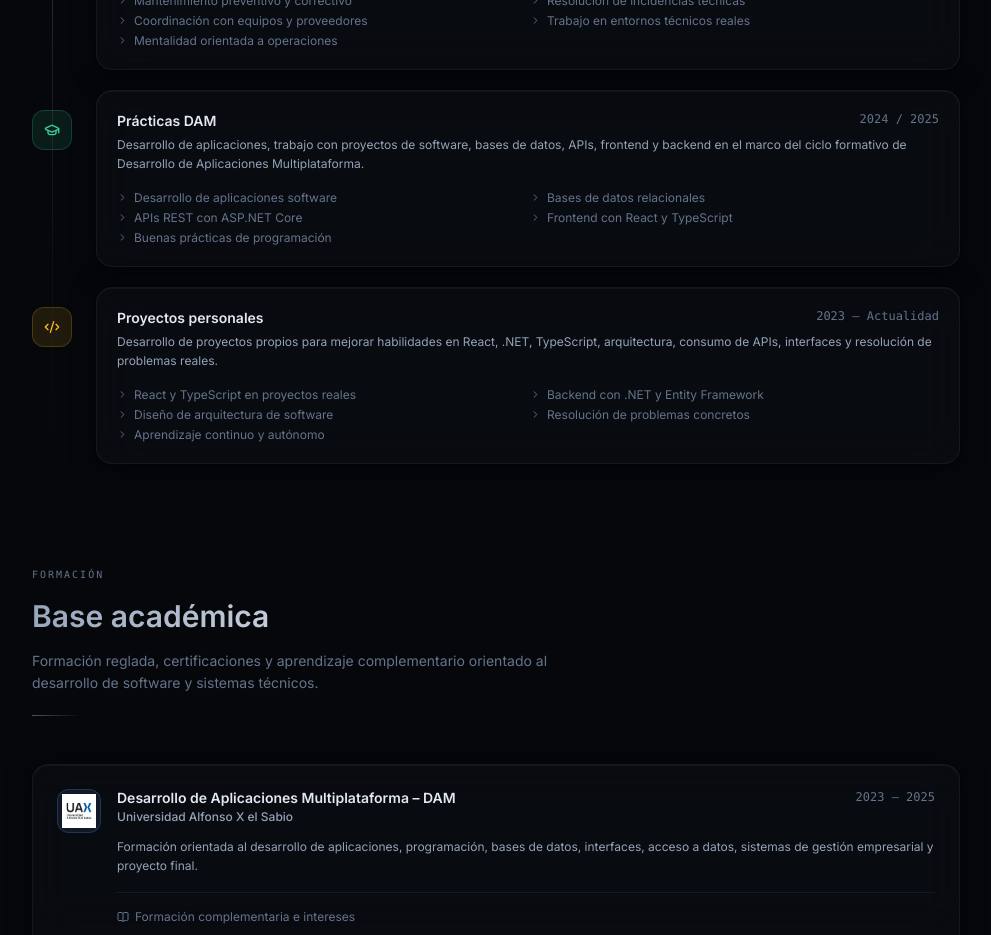
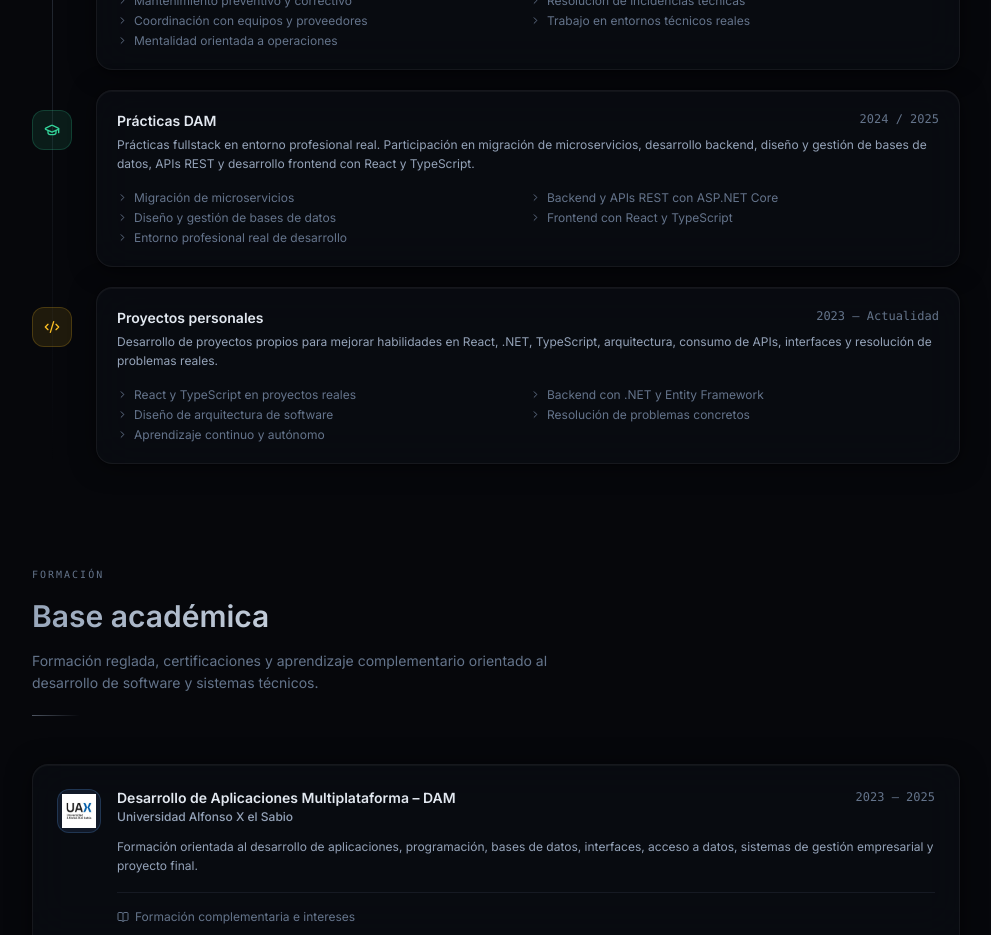
Before and after one commit to Manumost93/portfolio, a React app: page / in a window 1280 px wide. Shown: the part 5820-6755 px from the top of the page, without its empty margins (264-1255 px from the left). Built offline with nearby package versions, Linux system fonts and the light colour scheme; the HTML template or start-up script is replaced by a standard one.

Commit message:
fix: update DAM internship to reflect microservices migration and backend work

```diff
--- a/src/data/experience.ts
+++ b/src/data/experience.ts
@@ -40,13 +40,13 @@ export const experience: ExperienceItem[] = [
     title: 'Prácticas DAM',
     period: '2024 / 2025',
     description:
-      'Desarrollo de aplicaciones, trabajo con proyectos de software, bases de datos, APIs, frontend y backend en el marco del ciclo formativo de Desarrollo de Aplicaciones Multiplataforma.',
+      'Prácticas fullstack en entorno profesional real. Participación en migración de microservicios, desarrollo backend, diseño y gestión de bases de datos, APIs REST y desarrollo frontend con React y TypeScript.',
     highlights: [
-      'Desarrollo de aplicaciones software',
-      'Bases de datos relacionales',
-      'APIs REST con ASP.NET Core',
+      'Migración de microservicios',
+      'Backend y APIs REST con ASP.NET Core',
+      'Diseño y gestión de bases de datos',
       'Frontend con React y TypeScript',
-      'Buenas prácticas de programación',
+      'Entorno profesional real de desarrollo',
     ],
     type: 'internship',
   },
```
